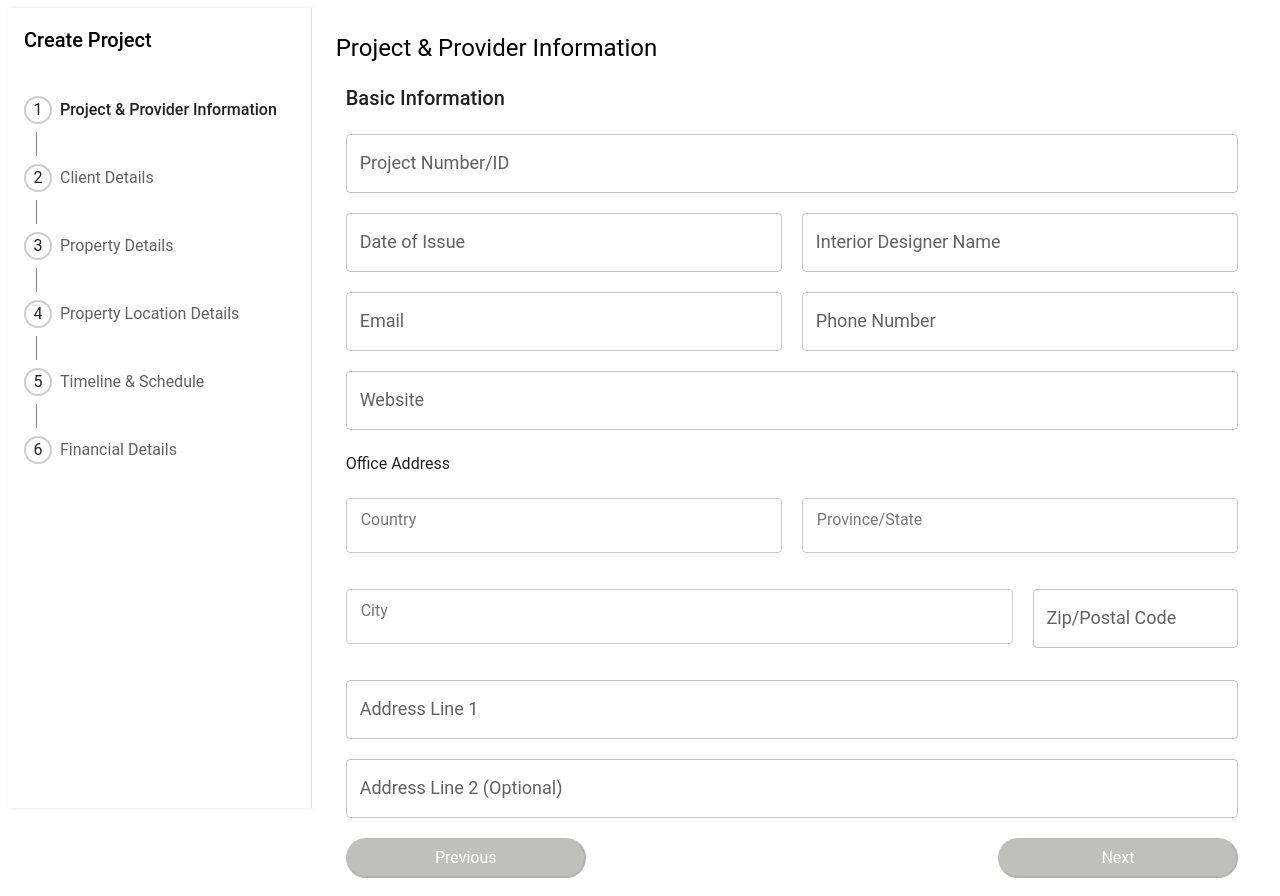
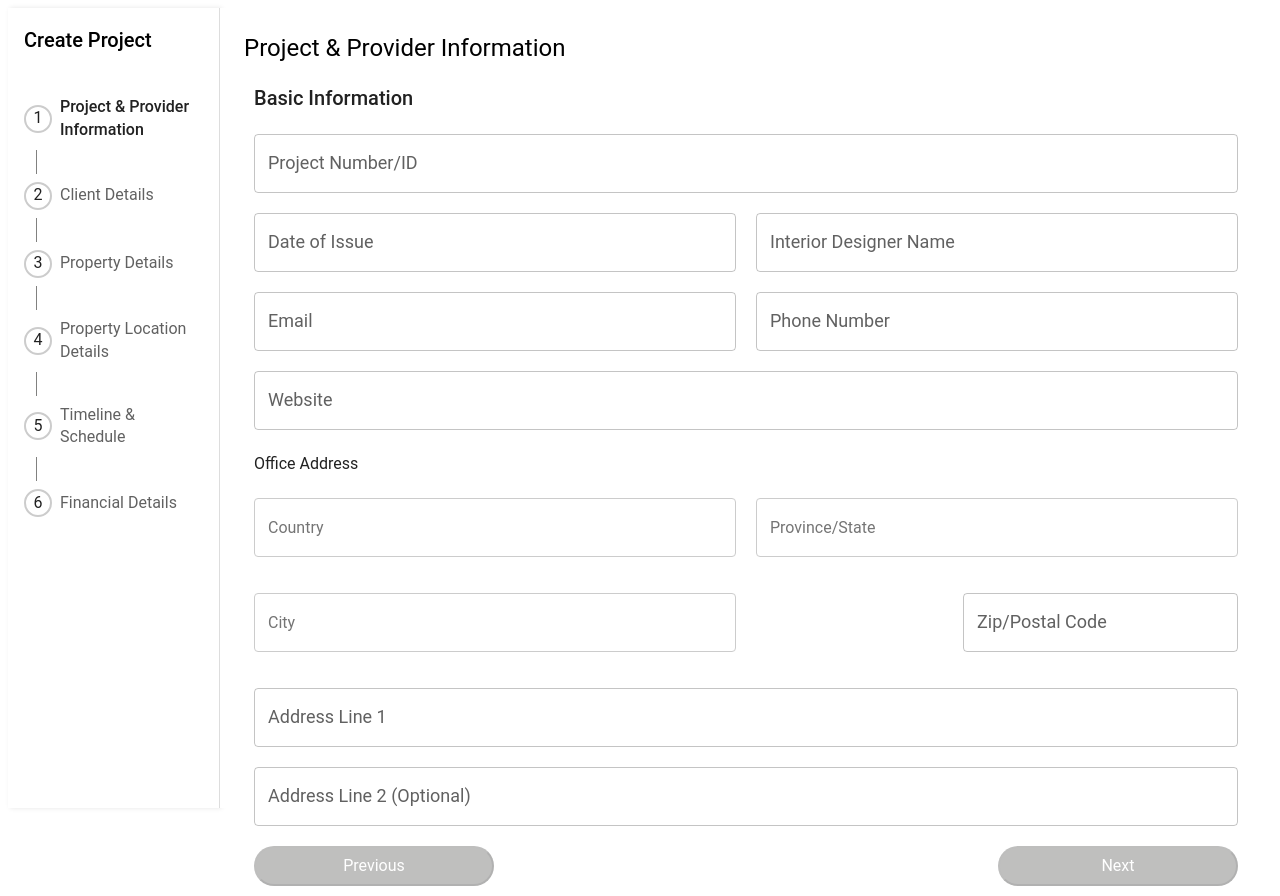
Before and after one commit to manishdotsoft/DecorMistri, a React (Vite) app: page /create-Project in a window 1280 px wide. Built offline with nearby package versions, Linux system fonts and the light colour scheme.

Commit message:
select option

```diff
--- a/src/atoms/Select/SelectOption.style.tsx
+++ b/src/atoms/Select/SelectOption.style.tsx
@@ -15,7 +15,7 @@ export const InputLabelItem = styled("label")<InputLabelItemProps>(
   ({ isFocused, hasValue }) => ({
     position: "absolute",
     left: "12px",
-    top: hasValue || isFocused ? "-10px" : "38%",
+    top: hasValue || isFocused ? "-10px" : "50%",
     transform:
       hasValue || isFocused
         ? "translateY(-2px) scale(0.85)"
@@ -25,13 +25,13 @@ export const InputLabelItem = styled("label")<InputLabelItemProps>(
     color: isFocused ? "#0fb34e" : hasValue ? "#757575" : "#757575",
     background: "white",
     pointerEvents: "none",
-    padding: "3px",
+    padding: "2px",
   })
 );
 
 export const SelectItem = styled("select")({
   width: "100%",
-  padding: "18px",
+  padding: "20px",
   borderRadius: "4px",
   border: "1px solid #ccc",
   fontSize: "16px",
@@ -48,3 +48,10 @@ export const SelectItem = styled("select")({
 export const OptionSelect = styled("option")({
   fontSize: "16px",
 });
+
+export const ContainerMain = styled("div")({
+  display: "flex",
+  flexDirection: "column",
+});
+
+export const ErrorMe = styled("div")({});
--- a/src/atoms/Select/SelectOption.tsx
+++ b/src/atoms/Select/SelectOption.tsx
@@ -5,7 +5,10 @@ import {
   InputLabelItem,
   SelectItem,
   OptionSelect,
+  ContainerMain,
+  ErrorMe,
 } from "./SelectOption.style";
+import { theme } from "../../thems/primitives/theme";
 
 interface SelectOptionProps {
   name: string;
@@ -17,6 +20,7 @@ interface SelectOptionProps {
   style?: React.CSSProperties;
   error?: boolean;
   helperText?: string;
+  labelFontSize?: string;
 }
 
 const SelectOption: React.FC<SelectOptionProps> = ({
@@ -29,15 +33,18 @@ const SelectOption: React.FC<SelectOptionProps> = ({
   style,
   error,
   helperText,
+  labelFontSize,
 }) => {
   const [isFocused, setIsFocused] = useState(false);
 
   return (
+    <ContainerMain>
       <FullWidthFormControl style={{ ...style }}>
         <InputLabelItem
           htmlFor={name}
           isFocused={isFocused}
           hasValue={Boolean(value)}
+          style={{ fontSize: labelFontSize ?? theme.typography.body2.fontSize }}
         >
           {label}
         </InputLabelItem>
@@ -62,11 +69,18 @@ const SelectOption: React.FC<SelectOptionProps> = ({
             </OptionSelect>
           ))}
         </SelectItem>
+      </FullWidthFormControl>
+      <ErrorMe>
         {error && (
           <FormHelperText sx={{ color: "red" }}>{helperText}</FormHelperText>
         )}
-    </FullWidthFormControl>
+      </ErrorMe>
+    </ContainerMain>
   );
 };
 
 export default SelectOption;
+{
+  /* <ContainerMain>
+    </ContainerMain> */
+}
--- a/src/organisms/CreateProject/Layout/ProjectProviderInformation/ProjectProviderInformation.style.tsx
+++ b/src/organisms/CreateProject/Layout/ProjectProviderInformation/ProjectProviderInformation.style.tsx
@@ -1,8 +1,7 @@
 import { styled } from "@mui/system";
-import { Box, FormControl, InputLabel, Radio } from "@mui/material";
+import { Box, FormControl } from "@mui/material";
 import palette from "../../../../thems/primitives/palette";
 import typeset from "../../../../thems/primitives/typeset";
-import { COMMON_PAPER } from "../../../../thems/primitives/colors";
 
 export const Container = styled(Box)({
   maxWidth: "1000px",
@@ -18,6 +17,8 @@ export const Container = styled(Box)({
 export const FlexRow = styled(Box)({
   display: "flex",
   justifyContent: "space-between",
+  width: "100%",
+  // height: "70px",
   gap: "20px",
   color: palette.text.secondary,
 });
@@ -29,50 +30,8 @@ export const FullWidthFormControl = styled(FormControl)({
   borderColor: palette.primary.main,
 });
 
-export const InputLabelItem = styled(InputLabel)({
-  backgroundColor: palette.white.main,
-  padding: "0 8px",
-});
-
-interface StyledLabelProps {
-  selected: boolean;
-}
-
-export const StyledLabel = styled("label")<StyledLabelProps>(
-  ({ theme, selected }) => ({
-    display: "inline-flex",
-    alignItems: "center",
-    justifyContent: "center",
-    padding: "8px 16px",
-
-    border: `3px solid ${
-      selected ? theme.palette.primary.main : theme.palette.grey[900]
-    }`,
-    borderRadius: "8px",
-    borderColor: selected ? theme.palette.primary.light : COMMON_PAPER,
-    color: selected ? theme.palette.primary.main : theme.palette.text.secondary,
-    fontWeight: selected ? "600" : "400",
-    cursor: "pointer",
-    transition: "all 0.3s ease",
-    marginRight: "8px",
-    gap: "8px",
-    fontSize: "14px",
-    marginLeft: "12px",
-  })
-);
-
-export const StyledRadio = styled(Radio)(() => ({
-  display: "none",
-}));
-
 export const ButtonSection = styled(Box)({
   display: "flex",
   flexDirection: "row",
   justifyContent: "space-between",
 });
-
-export const FormArea = styled("form")(() => ({
-  display: "flex",
-  flexDirection: "column",
-  gap: "20px",
-}));
--- a/src/organisms/CreateProject/Layout/ProjectProviderInformation/ProjectProviderInformation.tsx
+++ b/src/organisms/CreateProject/Layout/ProjectProviderInformation/ProjectProviderInformation.tsx
@@ -187,7 +187,7 @@ const ProjectProviderInformation: React.FC<ProjectProviderInformationProps> = ({
           value={formik.values.country}
           onChange={formik.handleChange}
           onBlur={formik.handleBlur}
-          style={{ width: "100%" }}
+          style={{ width: "482px" }}
           error={formik.touched.country && Boolean(formik.errors.country)}
           helperText={formik.touched.country && formik.errors.country}
         />
@@ -201,7 +201,7 @@ const ProjectProviderInformation: React.FC<ProjectProviderInformationProps> = ({
           value={formik.values.state}
           onChange={formik.handleChange}
           onBlur={formik.handleBlur}
-          style={{ width: "100%" }}
+          style={{ width: "482px" }}
           error={formik.touched.state && Boolean(formik.errors.state)}
           helperText={formik.touched.state && formik.errors.state}
         />
@@ -218,7 +218,7 @@ const ProjectProviderInformation: React.FC<ProjectProviderInformationProps> = ({
           value={formik.values.city}
           onChange={formik.handleChange}
           onBlur={formik.handleBlur}
-          style={{ width: "100%" }}
+          style={{ width: "482px" }}
           error={formik.touched.city && Boolean(formik.errors.city)}
           helperText={formik.touched.city && formik.errors.city}
         />
```
Also changed, not shown: src/assets/signUpImage/Group 1.png (added). Lines whose indentation alone changed are shown as unchanged.
